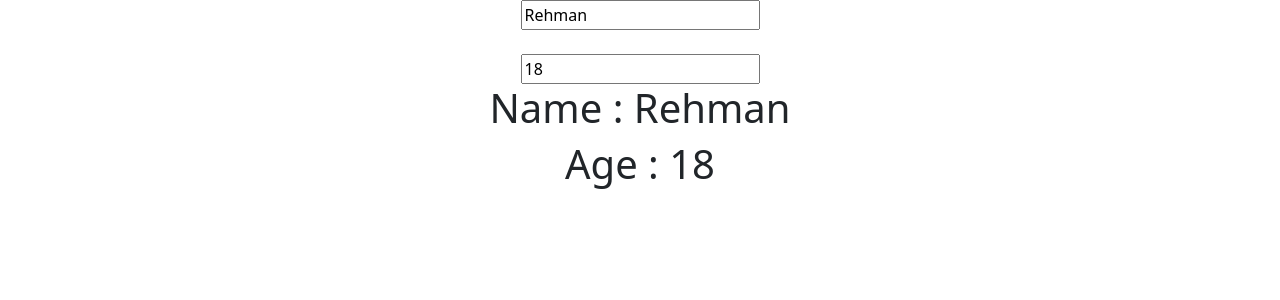
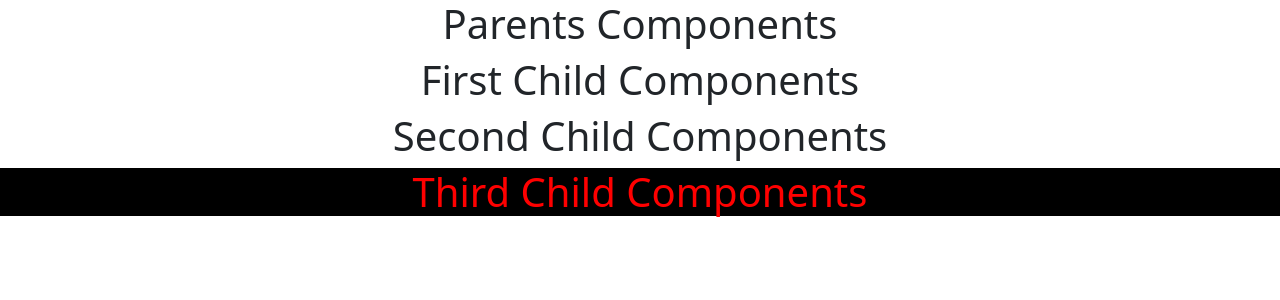
Before and after one commit to abdurrehman2001/React_Practice, a React (Create React App) app: page / in a window 1280 px wide. Shown: the top 300 px of the page. Built offline with nearby package versions, Linux system fonts and the light colour scheme.

Commit message:
Context api with Hooks Parent to Child

```diff
--- a/src/App.js
+++ b/src/App.js
@@ -18,6 +18,7 @@ import Contact_Router from './MyPracticeComponent/Contact_Router';
 import Dynamic_Rounting from './MyPracticeComponent/Dynamic_Routing';
 
 import Previous_Props from './MyPracticeComponent/previous_props'
+import Parents from './Context_API_Practice/Components_Context_API_Practice/Parents';
 
 // import Table from 'react-bootstrap/Table'
 // import { useState, useEffect } from 'react'
@@ -1189,16 +1190,28 @@ import Previous_Props from './MyPracticeComponent/previous_props'
 
 //    State with Object
 
+// function App() {
+//   const [data, setData] = useState({ name: "Rehman", age: "18" })
+//   return (
+//     <div className="App">
+//       <input type="text" placeholder="Enter Name" value={data.name} onChange={(e)=>setData({...data,name:e.target.value})} />
+//       <br />
+//       <br />
+//       <input type="text" placeholder="Enter Age" value={data.age} onChange={(e)=>setData({...data,age:e.target.value})}/>
+//     <h1>Name : {data.name}</h1>
+//     <h1>Age : {data.age}</h1>
+//     </div>
+//   )
+// }
+
+// export default App;
+
+
 function App() {
-  const [data, setData] = useState({ name: "Rehman", age: "18" })
+
   return (
     <div className="App">
-      <input type="text" placeholder="Enter Name" value={data.name} onChange={(e)=>setData({...data,name:e.target.value})} />
-      <br />
-      <br />
-      <input type="text" placeholder="Enter Age" value={data.age} onChange={(e)=>setData({...data,age:e.target.value})}/>
-    <h1>Name : {data.name}</h1>
-    <h1>Age : {data.age}</h1>
+      <Parents />
     </div>
   )
 }
--- /dev/null
+++ b/src/Context_API_Practice/Components_Context_API_Practice/First_Child/index.js
@@ -0,0 +1,11 @@
+import Second_Child from "../Second_Child";
+
+function First_Child() {
+    return(
+        <div>
+            <h1>First Child Components</h1>
+        <Second_Child />
+        </div>
+    )
+}
+export default First_Child;
--- /dev/null
+++ b/src/Context_API_Practice/Components_Context_API_Practice/Index.js
@@ -0,0 +1,11 @@
+import Parents from "./Parents";
+import First_Child from "./First_Child";
+import Second_Child from "./Second_Child";
+import Third_Child from "./Third_Child";
+
+export{
+    Parents,
+    First_Child,
+    Second_Child,
+    Third_Child
+}
--- /dev/null
+++ b/src/Context_API_Practice/Components_Context_API_Practice/Parents/index.js
@@ -0,0 +1,20 @@
+import { useState } from "react";
+import Text_Color from "../../Context/Index";
+import First_Child from "../First_Child";
+import { Back_Color } from "../../Context/Index";
+function Parents() {
+    let C = "red";
+    let B = "black"
+    // const [color , serColor] = useState("green")
+    return (
+        <Text_Color.Provider value={C}>
+            <Back_Color.Provider value={B}>
+                <div>
+                    <h1>Parents Components</h1>
+                    <First_Child />
+                </div>
+            </Back_Color.Provider>
+        </Text_Color.Provider>
+    )
+}
+export default Parents;
--- /dev/null
+++ b/src/Context_API_Practice/Components_Context_API_Practice/Second_Child/index.js
@@ -0,0 +1,10 @@
+import Third_Child from "../Third_Child";
+function Second_Child() {
+    return(
+        <div>
+        <h1>Second Child Components</h1>
+        <Third_Child />
+        </div>
+    )
+}
+export default Second_Child;
--- /dev/null
+++ b/src/Context_API_Practice/Components_Context_API_Practice/Third_Child/index.js
@@ -0,0 +1,15 @@
+import { useContext } from "react";
+import Text_Color, { Back_Color } from "../../Context/Index";
+
+function Third_Child() {
+    let S = useContext(Text_Color)
+    // console.log(My_Name_Import);
+    let C = useContext(Back_Color)
+
+    return (
+        <div>
+            <h1 style={{ color: S, backgroundColor: C }}>Third Child Components</h1>
+        </div>
+    )
+}
+export default Third_Child;
--- /dev/null
+++ b/src/Context_API_Practice/Context/Index.js
@@ -0,0 +1,10 @@
+import { createContext } from "react";
+
+let Text_Color = createContext();
+let Back_Color = createContext()
+
+export default Text_Color;
+
+export{
+    Back_Color
+}
```
